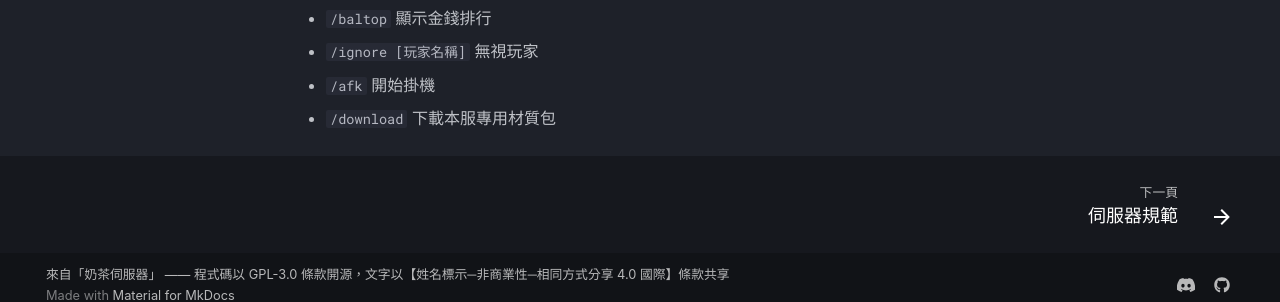
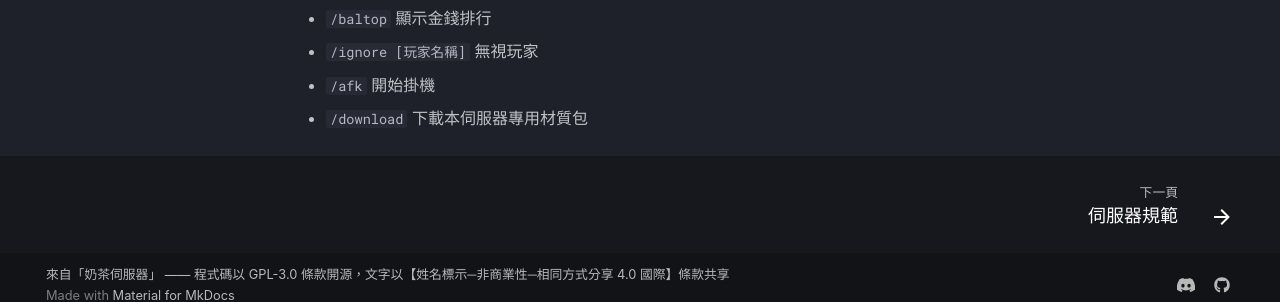
Before and after one commit to milkteamc/wiki, an MkDocs documentation site: the page built from docs/index.md, in a window 1280 px wide and 900 px high, scrolled down 2831 px. Shown: the part 582-884 px from the top of the window. Built offline with MkDocs 1.6.1 and Material for MkDocs 9.7.7, drawn with Linux system fonts in a browser that asks for light colours; some web fonts are replaced; plug-ins that fetch from the network failed and are left out; comment, search, counter and statistics services are not loaded.

Commit message:
fix: fix word

```diff
--- a/docs/index.md
+++ b/docs/index.md
@@ -91,4 +91,4 @@ milkteamc.org
 - `/baltop` 顯示金錢排行
 - `/ignore [玩家名稱]` 無視玩家
 - `/afk` 開始掛機
-- `/download` 下載本服專用材質包
+- `/download` 下載本伺服器專用材質包
```
